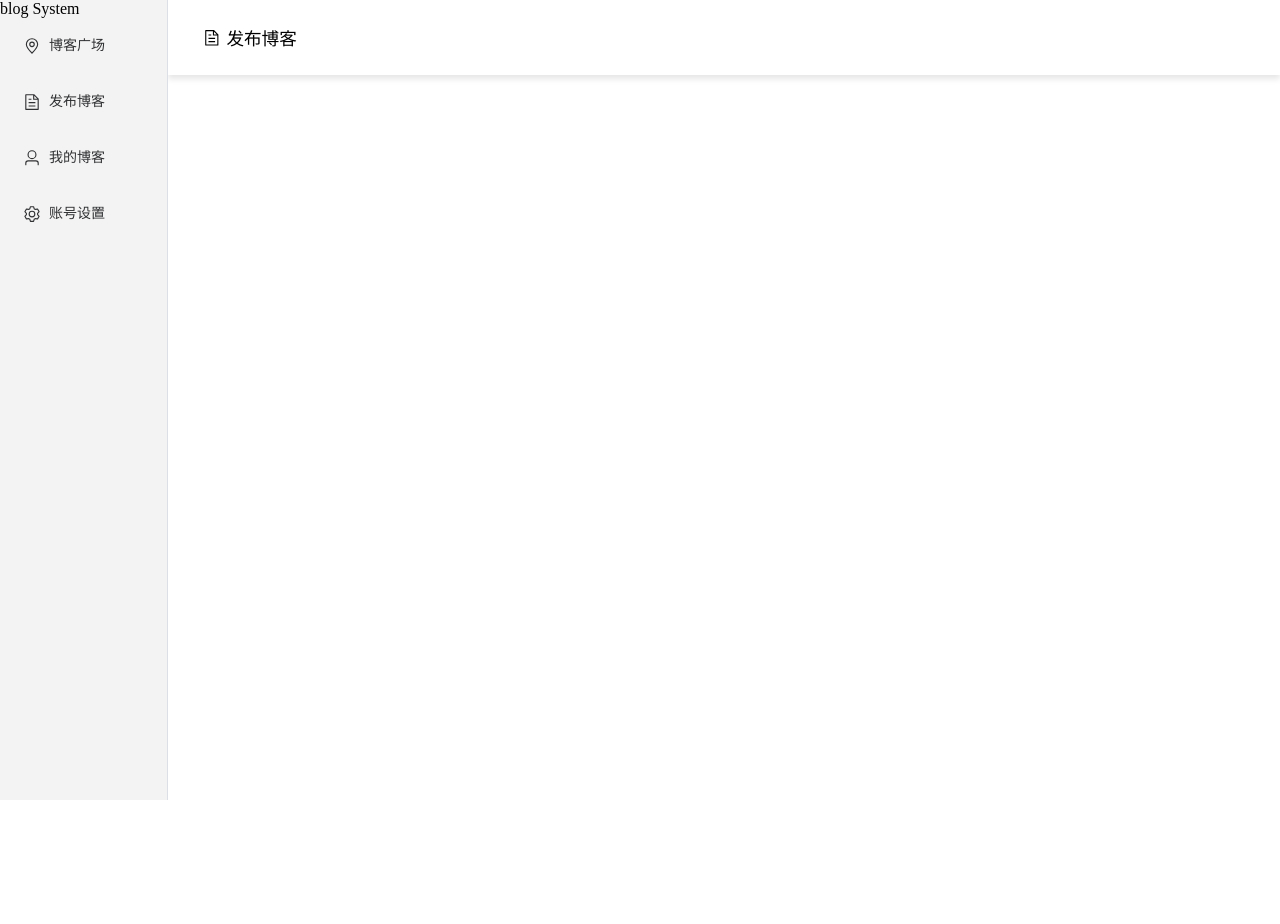
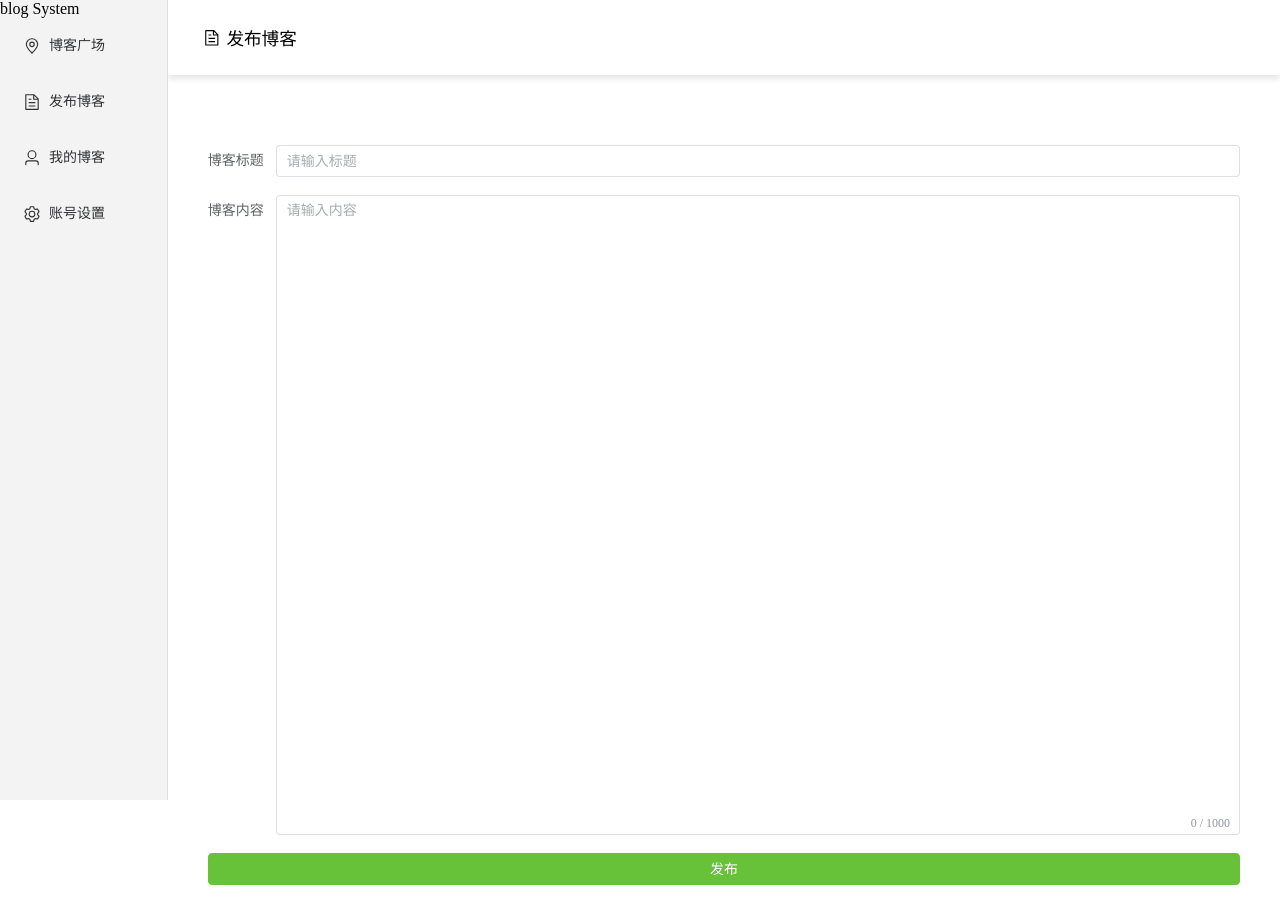
Before and after one commit to xixiIBN5100/blog-Vue3, a Vue app: page /postBlog in a window 1280 px wide. Shown: the top 924 px of the page. Before the commit the page ends 800 px from the top, so only its background shows below. Built offline with nearby package versions, Linux system fonts and the light colour scheme.

Commit message:
feat: add postBlog page

```diff
--- a/src/views/Home/PostBlog.vue
+++ b/src/views/Home/PostBlog.vue
@@ -1,16 +1,38 @@
-<script setup lang="ts">
-
-import TitleBar from "@/components/titleBar.vue";
-import {Document} from "@element-plus/icons-vue";
-</script>
 
 <template>
   <div style=" height: 100vh;" >
     <TitleBar>
       <el-icon><document /></el-icon> <span>发布博客</span>
     </TitleBar>
+
+    <div style="padding: 40px;margin-top: 30px">
+      <el-form>
+        <el-form-item label="博客标题" >
+          <el-input placeholder="请输入标题" v-model="submitForm.title" />
+        </el-form-item>
+        <el-form-item label="博客内容">
+          <el-input type="textarea" placeholder="请输入内容" v-model="submitForm.content" maxlength="1000" show-word-limit :rows="30" resize="none" />
+        </el-form-item>
+        <el-form-item>
+          <div style="display: flex; justify-content: center;width: 100%">
+            <el-button type="success" style="width: 100%">发布</el-button>
+          </div>
+        </el-form-item>
+      </el-form>
+    </div>
   </div>
 </template>
+<script setup lang="ts">
+
+import TitleBar from "@/components/titleBar.vue";
+import {Document} from "@element-plus/icons-vue";
+import {ref} from "vue";
+
+const submitForm = ref({
+  title: "",
+  content: ""
+})
+</script>
 
 <style scoped>
 
```
